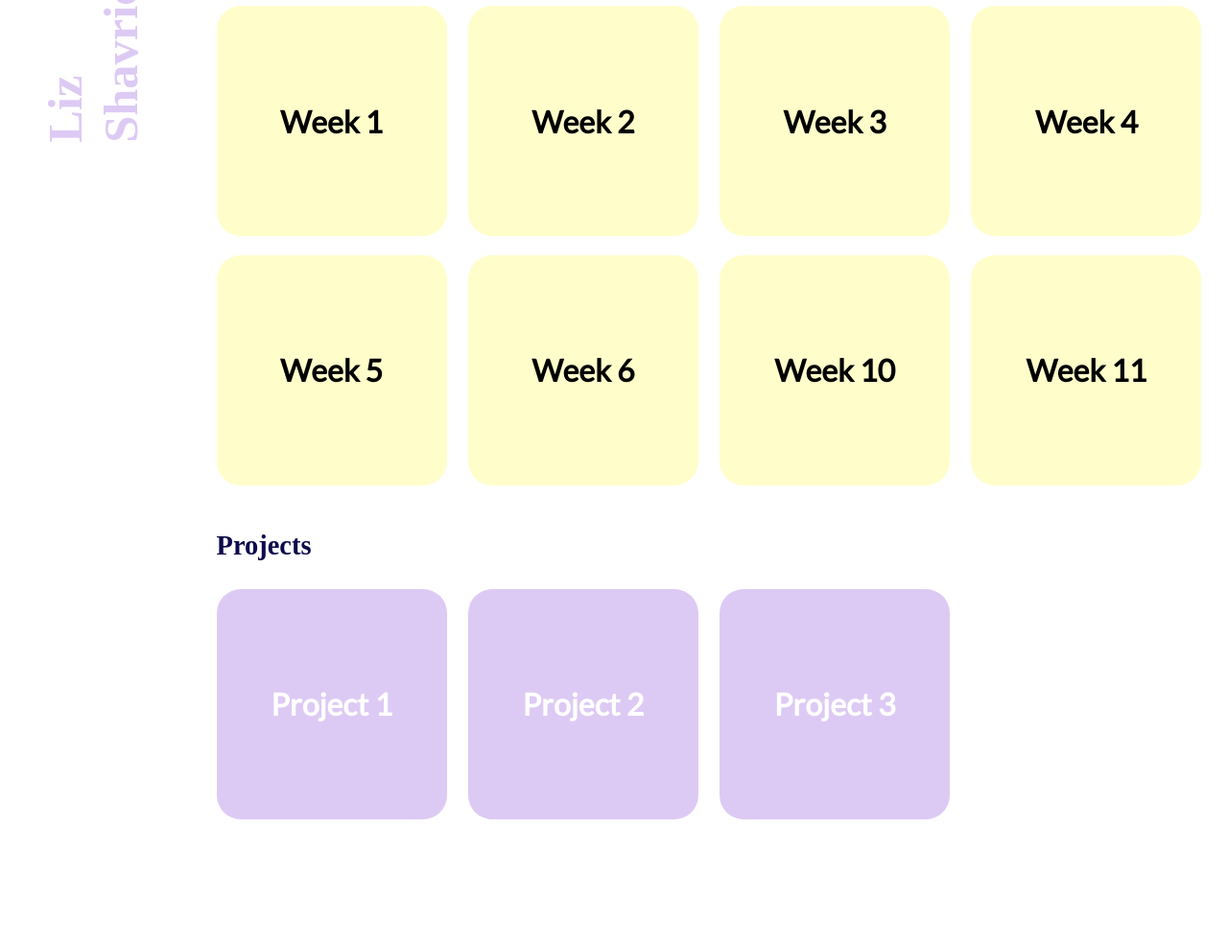
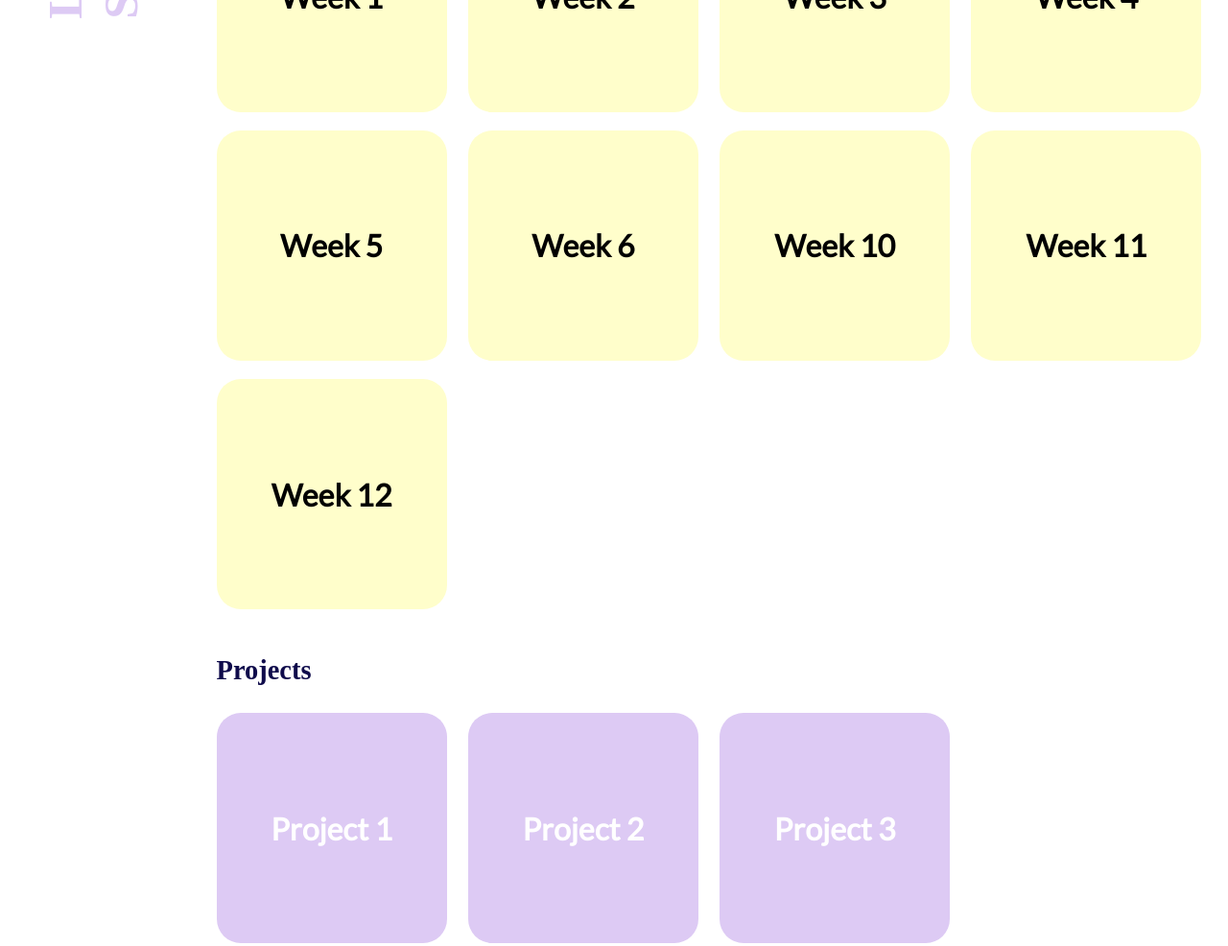
Before and after one commit to lizshavrick/core-lab-int-hsp20, a plain HTML site: page index.html in a window 1280 px wide. Shown: the whole page at 96% size. Before the commit the page ends 873 px from the top, so only its background shows below. Drawn offline with Linux system fonts and the light colour scheme.

Commit message:
Update index.html

```diff
--- a/index.html
+++ b/index.html
@@ -66,6 +66,14 @@
 
 		<br>
 
+		<a href="sessions/week_12/index.html">
+			<div class='section'>
+				<h1>Week 12</h1>
+			</div>
+		</a>
+
+		<br>
+
 			<div>
 				<h3>Projects</h3>
 
```
